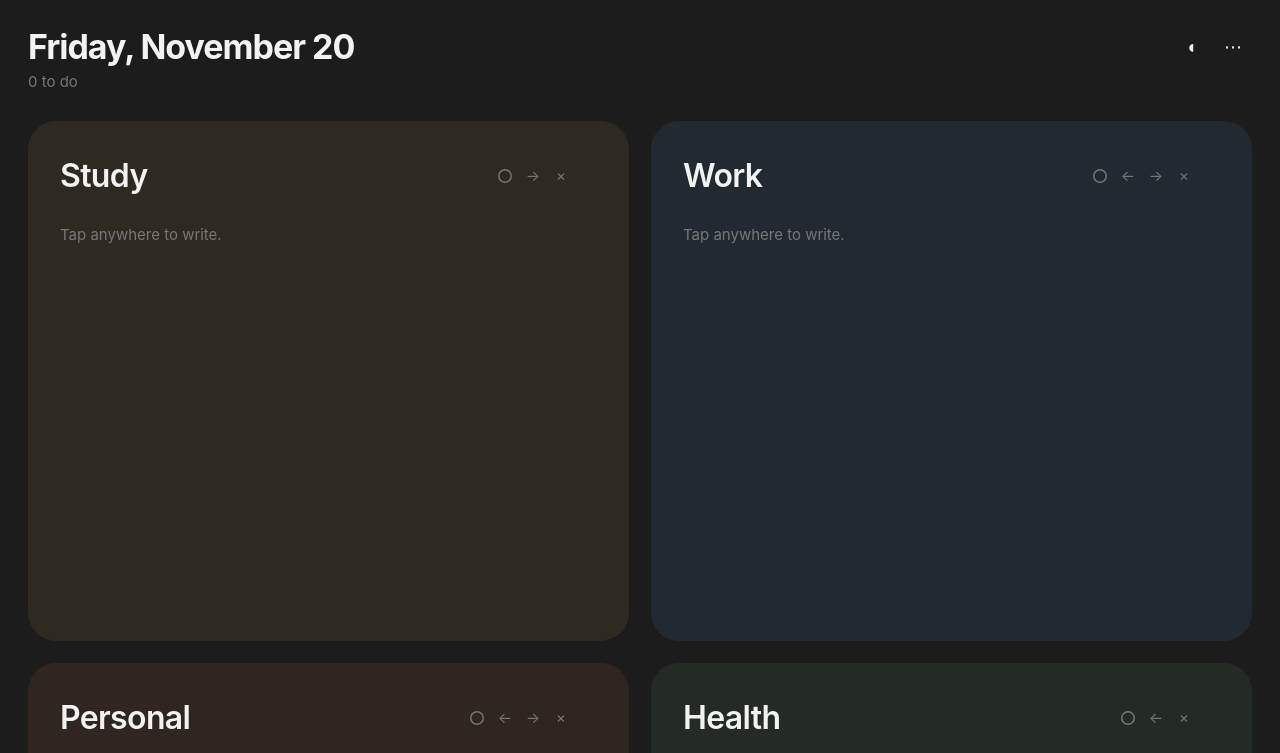
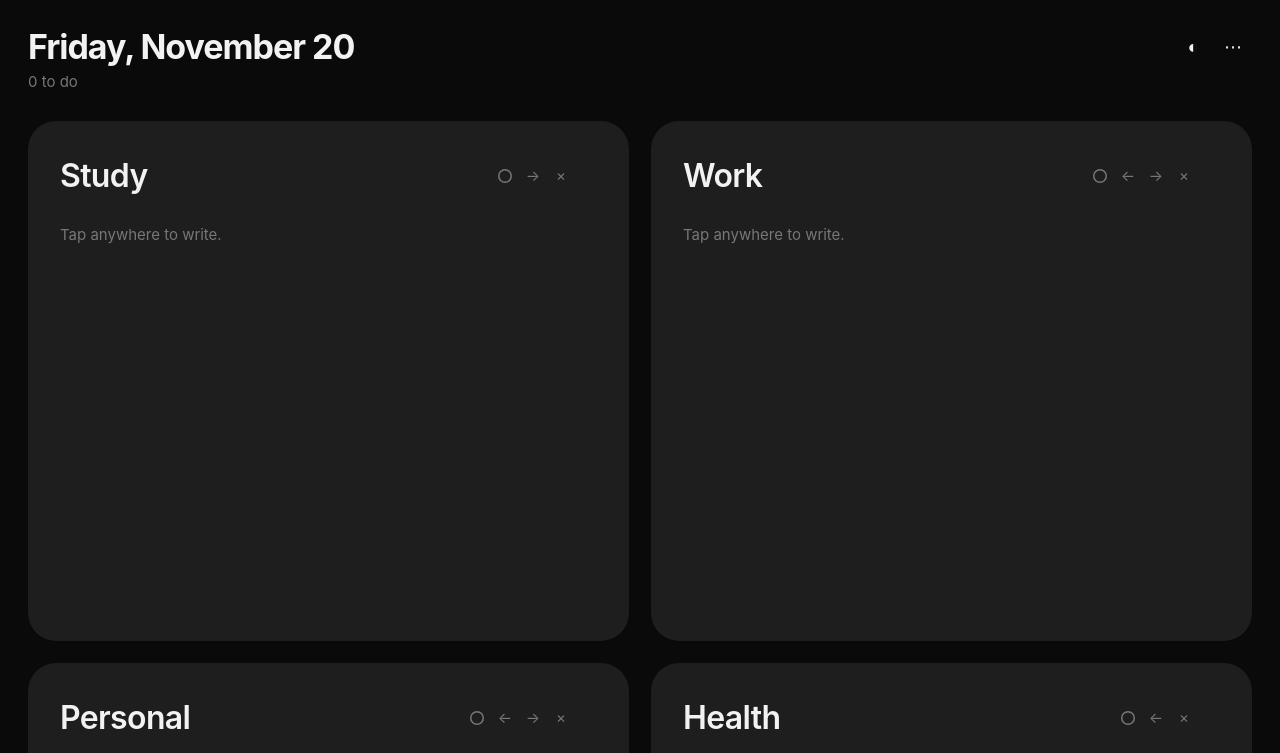
Before and after one commit to omidiz/life, a plain HTML site: page index.html in a window 1280 px wide. Both pictures are taken after a click on the button "Toggle theme". Shown: the top 753 px of the page. Drawn offline with Linux system fonts and the light colour scheme.

Commit message:
White page with gray boards
The page goes back to white (black in dark mode) and every board is a
plain gray card. Existing boards switch to gray once; a colour can still
be picked per board.

Co-Authored-By: Claude Opus 5.5 <noreply@anthropic.com>
Claude-Session: https://claude.ai/code/session_01BHSuNcH7QKSt9gSUZJrfAz

```diff
--- a/app.js
+++ b/app.js
@@ -19,7 +19,7 @@
   const COLORS = ['sand', 'mist', 'clay', 'sage', 'lilac', 'stone', 'grey', 'white'];
   const colorFor = i => COLORS[i % (COLORS.length - 1)];
   const defaults = () => ({
-    boards: DEFAULT_BOARDS.map((name, i) => ({ id: boardIdFor(name), name, order: i, color: colorFor(i), updated: 0 })),
+    boards: DEFAULT_BOARDS.map((name, i) => ({ id: boardIdFor(name), name, order: i, color: 'grey', updated: 0 })),
     tasks: [],   // items: {id, boardId, type: task|note|heading|bullet, title, due, done, doneOn, pos, created, updated, deleted?}
     theme: null, // per device, never synced
   });
@@ -45,6 +45,8 @@
 
   let S;
   try { S = migrate(JSON.parse(localStorage.getItem(KEY))); } catch { S = defaults(); }
+  // One-time switch: every board becomes gray (a colour can still be picked per board).
+  if (!S.grayBoards) { S.boards.forEach(b => { if (b.color !== 'grey') { b.color = 'grey'; b.updated = now(); } }); S.grayBoards = true; localStorage.setItem(KEY, JSON.stringify(S)); }
   const store = () => localStorage.setItem(KEY, JSON.stringify(S));
   const save = () => { store(); scheduleSync(); };
 
@@ -52,7 +54,7 @@
   const applyTheme = () => {
     const dark = S.theme ? S.theme === 'dark' : matchMedia('(prefers-color-scheme: dark)').matches;
     document.documentElement.classList.toggle('dark', dark);
-    $('meta[name=theme-color]').content = dark ? '#1c1c1c' : '#e3e3e1';
+    $('meta[name=theme-color]').content = dark ? '#0a0a0a' : '#ffffff';
   };
   $('#themeBtn').onclick = () => {
     S.theme = document.documentElement.classList.contains('dark') ? 'light' : 'dark';
@@ -261,8 +263,7 @@
       const t = taskOf(b); t.due = null; t.updated = now(); dueEditing = null;
     } else if (act === 'newboard') {
       const list = boards();
-      const used = new Set(list.map(x => x.color));
-      const color = COLORS.slice(0, -1).find(c => !used.has(c)) || colorFor(list.length);
+      const color = 'grey';
       const board = { id: 'b-' + uid(), name: 'New board', order: (list.at(-1)?.order ?? -1) + 1, color, updated: now() };
       S.boards.push(board); save(); render();
       const input = $(`[data-board="${board.id}"] .board-name`); input.focus(); input.select();
--- a/index.html
+++ b/index.html
@@ -4,7 +4,7 @@
   <meta charset="utf-8">
   <meta name="viewport" content="width=device-width, initial-scale=1, viewport-fit=cover">
   <title>Life</title>
-  <meta name="theme-color" content="#e3e3e1">
+  <meta name="theme-color" content="#ffffff">
   <meta name="apple-mobile-web-app-capable" content="yes">
   <meta name="apple-mobile-web-app-status-bar-style" content="default">
   <meta name="apple-mobile-web-app-title" content="Life">
--- a/style.css
+++ b/style.css
@@ -4,10 +4,10 @@
   --muted: #8a8a8a;
   --line: #e4e4e4;
   --soft: #f5f5f5;
-  --page: #e3e3e1;
+  --page: #ffffff;
   --rule: rgba(0,0,0,.07);
   /* neutral board colours */
-  --c-grey: #f7f7f6;
+  --c-grey: #eeeeec;
   --c-sand: #f7f1e6;
   --c-sage: #edf2eb;
   --c-mist: #ecf1f6;
@@ -23,9 +23,9 @@
   --muted: #777;
   --line: #262626;
   --soft: #161616;
-  --page: #1c1c1c;
+  --page: #0a0a0a;
   --rule: rgba(255,255,255,.07);
-  --c-grey: #2a2a2a;
+  --c-grey: #1e1e1e;
   --c-sand: #2e2a22;
   --c-sage: #242b25;
   --c-mist: #232930;
@@ -224,7 +224,7 @@ dialog input:focus { border-color: var(--fg); }
 .due.later, .due.done { padding-left: 0; padding-right: 0; }
 
 /* on the gray page */
-.new-board { border-color: rgba(0,0,0,.14); }
+.new-board { border-color: var(--line); }
 :root.dark .new-board { border-color: rgba(255,255,255,.12); }
 .new-board:hover { border-color: var(--fg); }
 .board { box-shadow: 0 1px 2px rgba(0,0,0,.04); }
--- a/sw.js
+++ b/sw.js
@@ -1,5 +1,5 @@
 // Offline support: network first (so updates show up right away), cache as fallback.
-const CACHE = 'life-v8';
+const CACHE = 'life-v9';
 const FILES = ['./', 'index.html', 'style.css', 'app.js', 'manifest.json', 'icon.svg', 'icon-192.png', 'icon-512.png'];
 
 self.addEventListener('install', e => {
```
Also changed, not shown: README.md, manifest.json.
